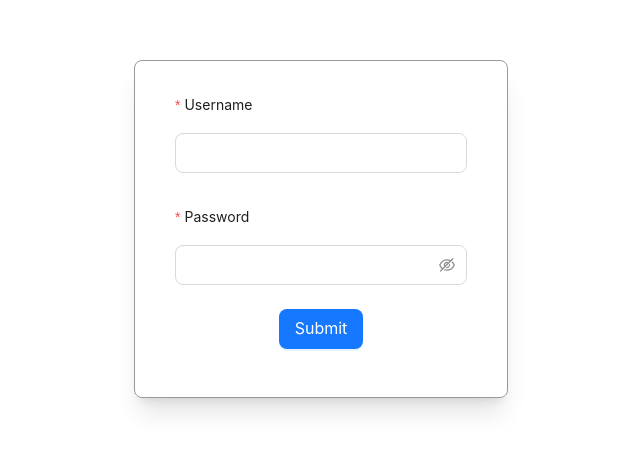
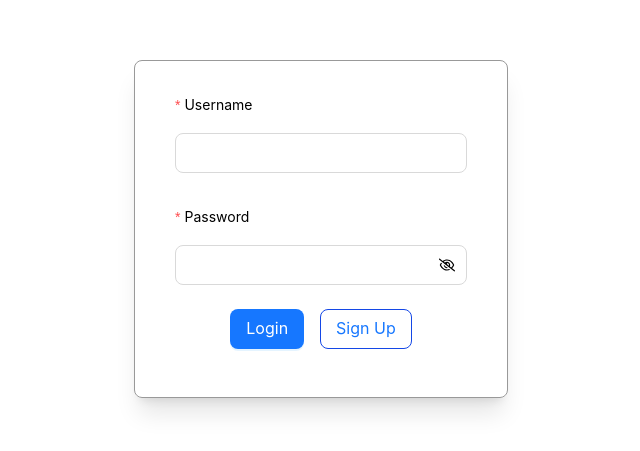
Before and after one commit to mhdiiranii/estate-business, a Next.js app: page /login in a window 1280 px wide. Shown: the part 171-622 px from the top of the page, without its empty margins (319-959 px from the left). Built offline with nearby package versions, Linux system fonts and the light colour scheme; what @ant-design/nextjs-registry would draw is missing.

Commit message:
routes protect

```diff
--- a/app/(page)/login/page.tsx
+++ b/app/(page)/login/page.tsx
@@ -6,6 +6,8 @@ import { Button, Form, Input } from "antd";
 import { signIn } from "next-auth/react";
 import { useRouter } from "next/navigation";
 import z from "zod";
+import { FaRegEye, FaRegEyeSlash } from "react-icons/fa6";
+import Link from "next/link";
 
 const LogeIn = () => {
   const [form] = Form.useForm();
@@ -26,10 +28,9 @@ const LogeIn = () => {
             errors: ["نام کاربری یا رمز عبور اشتباه است."],
           },
         ]);
-
       } else {
         console.log("ورود موفق");
-        router.push('/')
+        router.push("/");
       }
     } catch (error) {
       if (error instanceof z.ZodError) {
@@ -49,23 +50,32 @@ const LogeIn = () => {
         size="large"
         layout="vertical"
         className="!flex !flex-col  !justify-center !items-center !py-6 !px-10 rounded-lg border border-grey-60 shadow-xl"
-        initialValues={{ remember: true }}
+        initialValues={{}}
         onFinish={handleFinish}
         onFinishFailed={() => {
           console.log("fild");
         }}
       >
-        <Form.Item<LogInType> className="!w-full" label="Username" name="username" rules={[{ required: true, message: "Please input your username!" }]}>
-          <Input className="!bg-inherit" autoComplete="off" />
+        <Form.Item<LogInType>
+          className="!w-full text-red-500"
+          label={<span className="text-black dark:text-white">Username</span>}
+          name="username"
+          rules={[{required:true , message: "Please input your username!" }]}
+
+        >
+          <Input className="!bg-inherit dark:!text-white !text-black" autoComplete="off" />
         </Form.Item>
 
-        <Form.Item<LogInType> label="Password" name="password" rules={[{ required: true, message: "Please input your password!" }]}>
-          <Input.Password />
+        <Form.Item<LogInType> label={<span className="text-black dark:text-white">Password</span>} name="password" rules={[{required:true , message: "Please input your password!" }]}>
+          <Input.Password autoComplete="new-password" className="!bg-inherit dark:!text-white !text-black" iconRender={(visible) => (visible ? <FaRegEye /> : <FaRegEyeSlash />)} />
         </Form.Item>
 
         <Form.Item label={null}>
           <Button type="primary" htmlType="submit">
-            Submit
+            Login
+          </Button>
+          <Button href="./login/register" type="link" className="!border !border-blue-700 !ml-4">
+            Sign Up
           </Button>
         </Form.Item>
       </Form>
--- a/app/(page)/login/register/page.tsx
+++ b/app/(page)/login/register/page.tsx
@@ -1,17 +1,19 @@
 "use client";
 
-import { LogInType, RegisterUser } from "@/app/models/types/user";
+import { LogInType, RegisterUser, SignUpType } from "@/app/models/types/user";
+import { AuthSchema } from "@/app/models/zod/AuthSchema";
 import { LogInSchema } from "@/app/models/zod/LogIn";
 import ApiClient from "@/app/services/ApiClient";
 import { useMutation, useQuery } from "@tanstack/react-query";
 import { Button, Form, Input } from "antd";
 import { signIn } from "next-auth/react";
+import { FaRegEye, FaRegEyeSlash } from "react-icons/fa";
 import z from "zod";
 
 const Register = () => {
   const [form] = Form.useForm();
 
-   const registerMutation = useMutation({
+  const registerMutation = useMutation({
     mutationFn: async (formData: RegisterUser) => {
       const res = await ApiClient().register(formData);
       return res.data;
@@ -24,11 +26,21 @@ const Register = () => {
     },
   });
 
-  const handleFinish = async (values: RegisterUser) => {
-    registerMutation.mutate(values);
+  const handleFinish = async (values: SignUpType) => {
+    try {
+      AuthSchema.parse(values);
+      registerMutation.mutate(values);
+    } catch (error) {
+      console.log(error);
+      if (error instanceof z.ZodError) {
+        const err = error.issues.map((item) => ({
+          name: [item.path[0]],
+          errors: [item.message],
+        }));
+        form.setFields(err);
+      }
+    }
   };
-
-
 
   return (
     <div className="w-full min-h-[100vh]  flex justify-center items-center p-6">
@@ -43,20 +55,20 @@ const Register = () => {
           console.log("fild");
         }}
       >
-        <Form.Item<RegisterUser> className="!w-full" label="Email" name="email" rules={[{ required: true, message: "Please input your username!" }]}>
-          <Input className="!bg-inherit" autoComplete="off" />
+        <Form.Item<SignUpType> className="!w-full" label={<span className="text-black dark:text-white">Email</span>} name="email" rules={[{ message: "Please input your username!" }]}>
+          <Input className="!bg-inherit dark:!text-white !text-black" autoComplete="off" />
         </Form.Item>
-        <Form.Item<RegisterUser> className="!w-full" label="Username" name="username" rules={[{ required: true, message: "Please input your username!" }]}>
-          <Input className="!bg-inherit" autoComplete="off" />
+        <Form.Item<SignUpType> className="!w-full" label={<span className="text-black dark:text-white">Username</span>} name="username" rules={[{ message: "Please input your username!" }]}>
+          <Input className="!bg-inherit dark:!text-white !text-black" autoComplete="off" />
         </Form.Item>
 
-        <Form.Item<RegisterUser> label="Password" name="password" rules={[{ required: true, message: "Please input your password!" }]}>
-          <Input.Password />
+        <Form.Item<SignUpType> label={<span className="text-black dark:text-white">Password</span>} name="password" rules={[{ message: "Please input your password!" }]}>
+          <Input.Password autoComplete="new-password" className="!bg-inherit dark:!text-white !text-black" iconRender={(visible) => (visible ? <FaRegEye /> : <FaRegEyeSlash />)} />
         </Form.Item>
 
         <Form.Item label={null}>
           <Button type="primary" htmlType="submit">
-            Submit
+            Sign Up
           </Button>
         </Form.Item>
       </Form>
--- a/app/auth.ts
+++ b/app/auth.ts
@@ -14,7 +14,10 @@ export const { auth, handlers, signIn, signOut } = NextAuth({
         password: { label: "password", type: "password" },
       },
       authorize: async (credentials) => {
-        const { username, password } = await LogInSchema.parseAsync(credentials);
+        const parsed = await LogInSchema.safeParseAsync(credentials);
+        if (!parsed.success) return null;
+
+        const { username, password } = parsed.data;
         if (!credentials.password && !credentials.username) return null;
 
         try {
@@ -36,6 +39,7 @@ export const { auth, handlers, signIn, signOut } = NextAuth({
             provider: user.provider,
           };
         } catch (error) {
+          console.log(error);
           return null;
         }
       },
@@ -45,7 +49,6 @@ export const { auth, handlers, signIn, signOut } = NextAuth({
     strategy: "jwt",
   },
   callbacks: {
-
     jwt({ token, user }) {
       if (user) {
         const u = user as MyUser;
@@ -68,6 +71,11 @@ export const { auth, handlers, signIn, signOut } = NextAuth({
       }
       return session;
     },
+    async redirect({ url, baseUrl }) {
+      console.log(baseUrl)
+      if (url.startsWith("/")) return `${baseUrl}${url}`;
+      return baseUrl;
+    },
   },
   pages: {
     signIn: "(page)/login",
--- /dev/null
+++ b/middleware.ts
@@ -0,0 +1,27 @@
+import { NextResponse } from 'next/server'
+import type {NextRequest} from 'next/server'
+
+export async function middleware(request:NextRequest) {
+  const token = request.cookies.get('authjs.session-token')?.value
+
+  const routes = ['/login','/login/register']
+
+  if(token && routes.includes( request.nextUrl.pathname) ){
+    return NextResponse.redirect(new URL('/',request.url))
+  }
+
+  if(request.nextUrl.pathname === '/login'){
+    return NextResponse.next()
+  }
+
+  if(!token){
+    return NextResponse.redirect(new URL('/login',request.url))
+  }
+
+  return NextResponse.next()
+
+}
+
+export const config = {
+  matcher: ['/((?!_next|favicon.ico).*)']
+};
```
Also changed, not shown: app/models/types/user.ts (+9 -2 lines).
